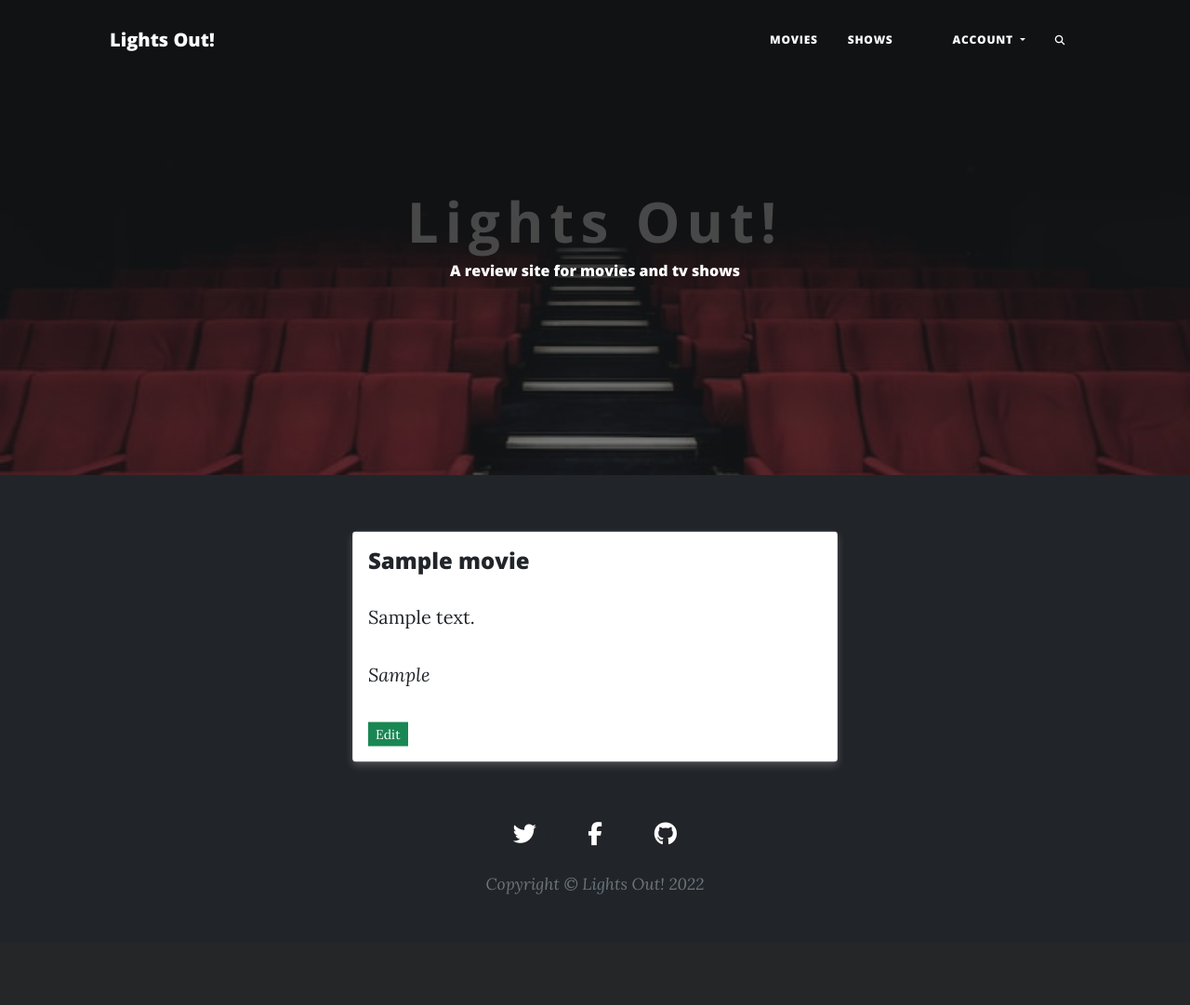
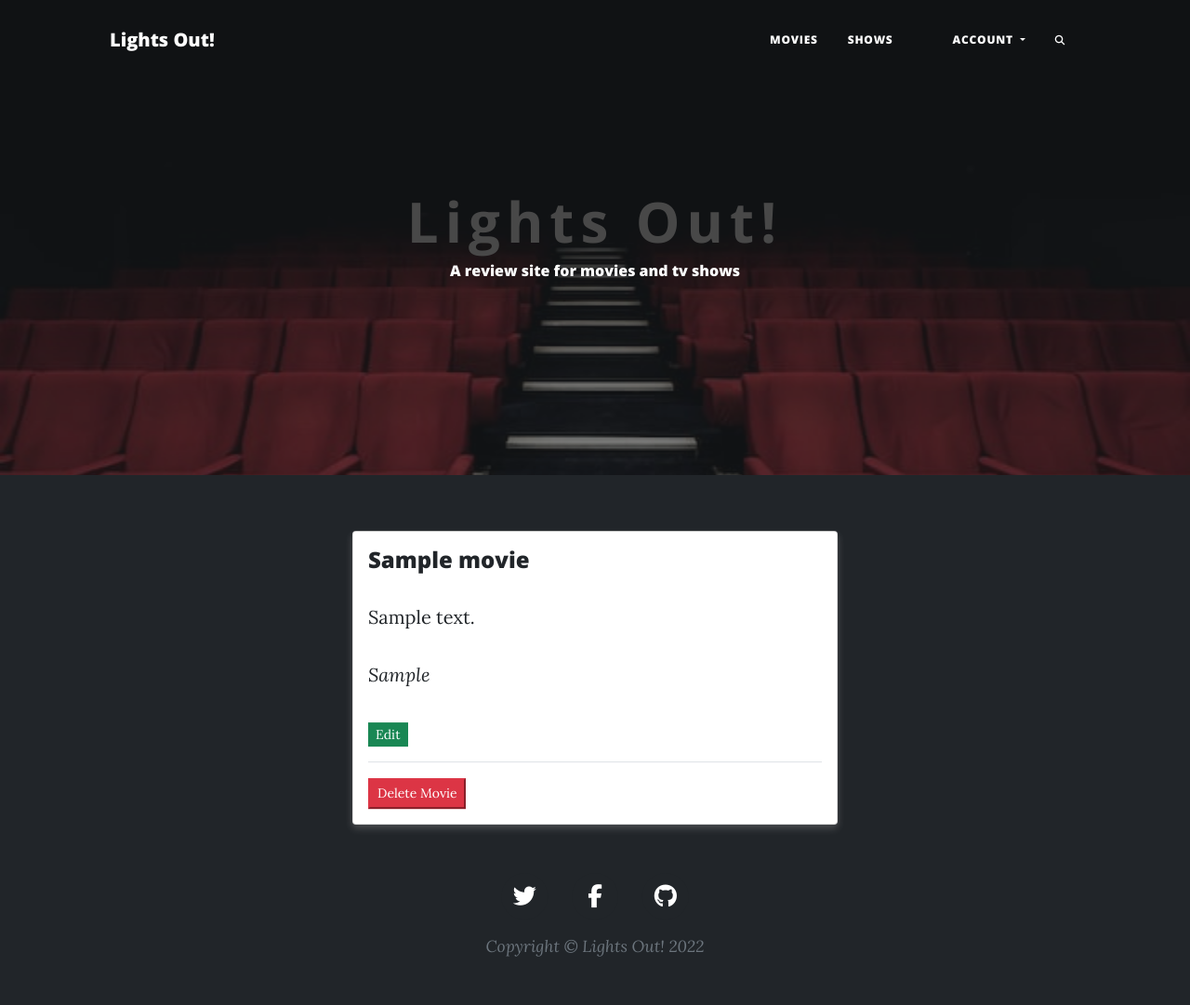
Before and after one commit to MaggieWalsh/QA---Project, a Flask app: page /1/ in a window 1280 px wide. Shown: the whole page at 93% size. Before the commit the page ends 962 px from the top, so only its background shows below. Run offline with Flask 2, Linux system fonts and the light colour scheme; tables that the repository leaves empty hold one stand-in row (values such as "Sample post"); some libraries are stand-ins or nearby versions.

Commit message:
CRUD functionality complete

```diff
--- a/application/routes.py
+++ b/application/routes.py
@@ -61,6 +61,7 @@ def edit_movie(movie_id):
     return render_template('edit_movie.html', movie=movie)
 
 
+# Add a different way to confirm the user wishes to delete the record
 @app.post('/<int:movie_id>/delete_movie/')
 def delete_movie(movie_id):
     movie = Movie.query.get_or_404(movie_id)
--- a/application/templates/movie.html
+++ b/application/templates/movie.html
@@ -8,6 +8,11 @@
             <p class="card-text">{{ movie.description }}</p>
             <p class="card-text"><em>{{ movie.genre }}</em></p>
             <a class="btn-sm btn-success" href="{{ url_for('edit_movie', movie_id=movie.id) }}">Edit</a>
+            <hr>
+            <form method="POST" action="{{ url_for('delete_movie', movie_id=movie.id) }}">
+                <input class="btn-sm btn-danger" type="submit" value="Delete Movie"
+                    onclick="return confirm('Are you sure you want to delete this entry?')">
+            </form>
         </div>
     </div>
 </div>
```
